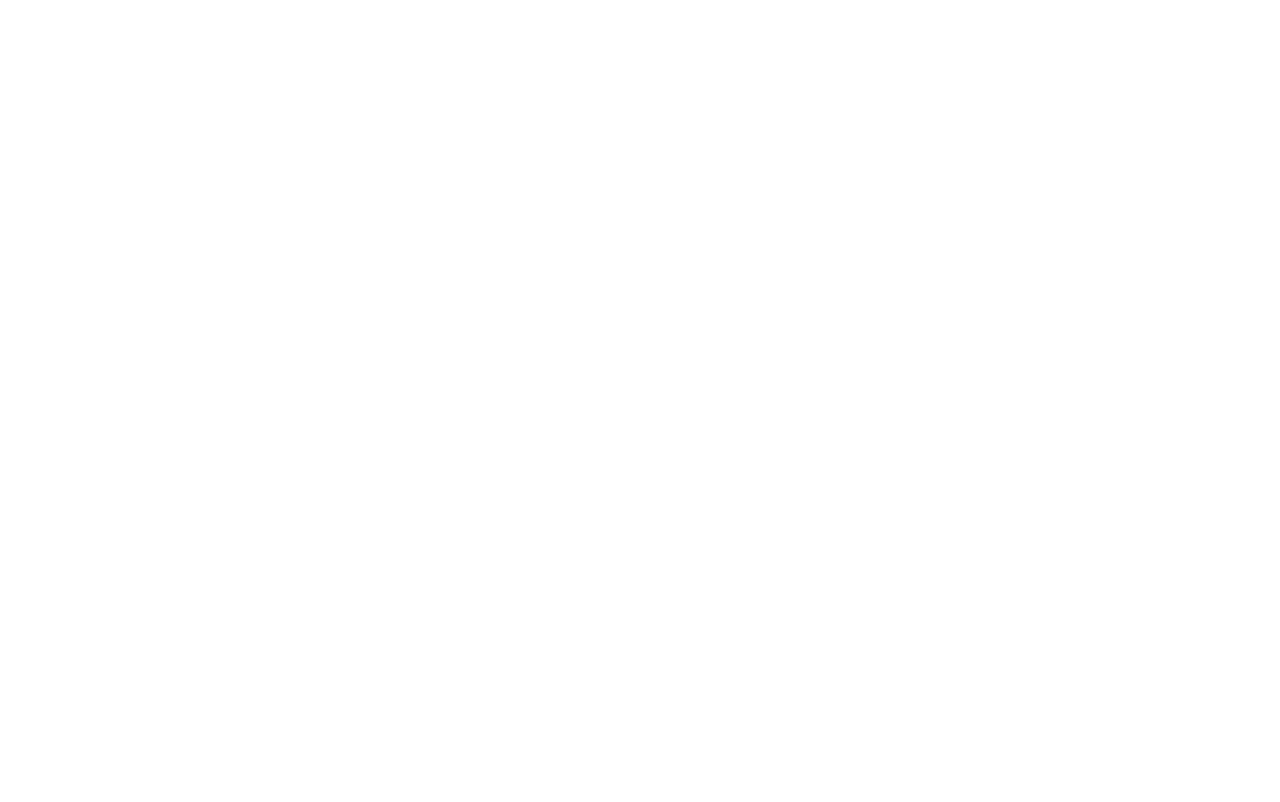
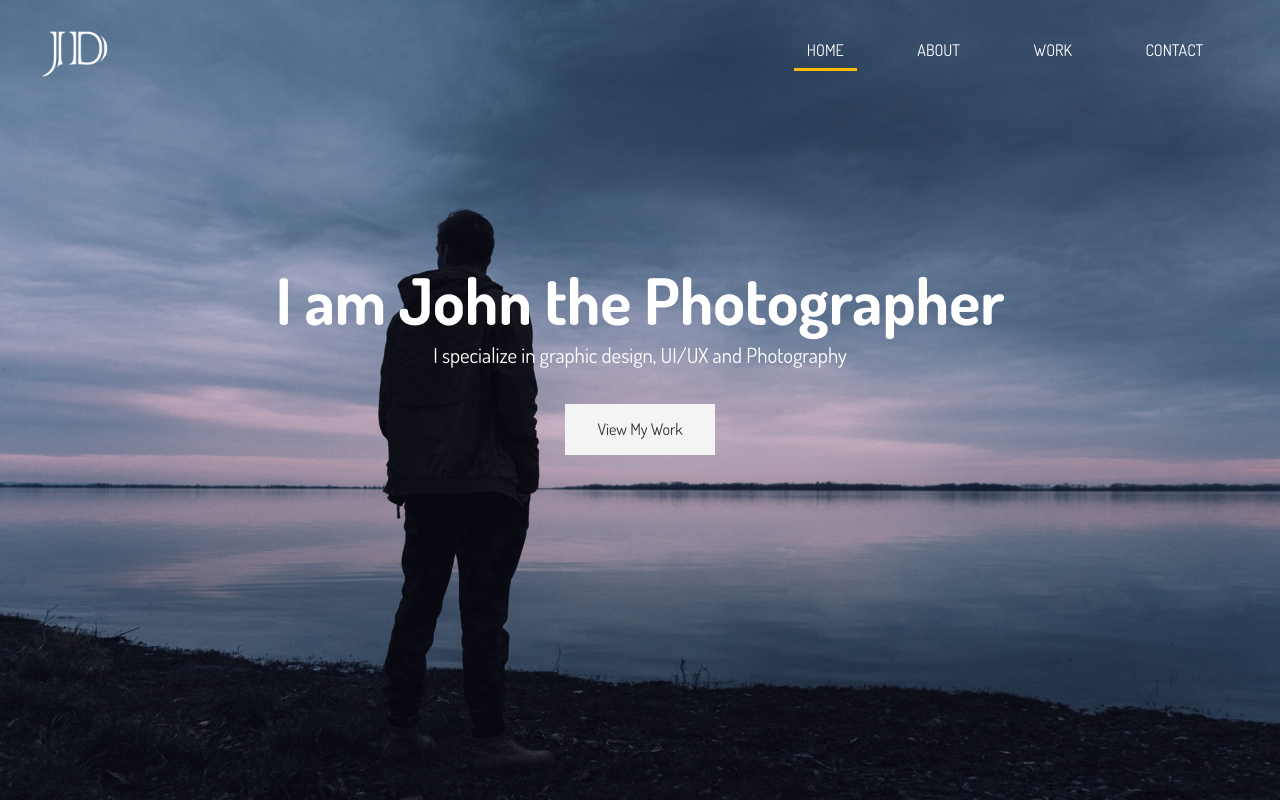
Before and after one commit to deepak-sourcecode/portfolio-website, a plain HTML site: page dist/index.html in a window 1280 px wide. Shown: the top 802 px of the page. Drawn offline with Linux system fonts and the light colour scheme.

Commit message:
Style navbar and header content

```diff
--- a/scss/main.scss
+++ b/scss/main.scss
@@ -1,5 +1,6 @@
 // imports
 @import "config";
+@import "utilities";
 
 // Reset styling
 * {
@@ -32,3 +33,59 @@ h4 {
 img {
   width: 100%;
 }
+
+// Logo
+#logo {
+  width: 70px;
+  height: 70px;
+}
+
+// Main nav
+#main-nav {
+  display: flex;
+  justify-content: space-between;
+  align-items: center;
+  padding: 1rem;
+
+  ul {
+    display: flex;
+  }
+
+  li {
+    padding: 1rem 1.5rem;
+  }
+
+  a {
+    color: white;
+    text-transform: uppercase;
+    border-bottom: 3px transparent solid;
+    transition: border-color 0.5s;
+    padding: 0.5rem 0.8rem;
+
+    &:hover {
+      border-color: $medium-color;
+    }
+
+    &.current {
+      border-color: $main-color;
+    }
+  }
+}
+// Header
+#header {
+  // Header home
+  &-home {
+    background: $bg-image no-repeat center right / cover;
+    height: 100vh;
+    color: white;
+
+    .header-content {
+      text-align: center;
+      padding-top: 10rem;
+      h1 {
+        font-size: 4rem;
+        line-height: 1.2;
+      }
+    }
+  }
+}
```
Also changed, not shown: dist/css/main.css.
